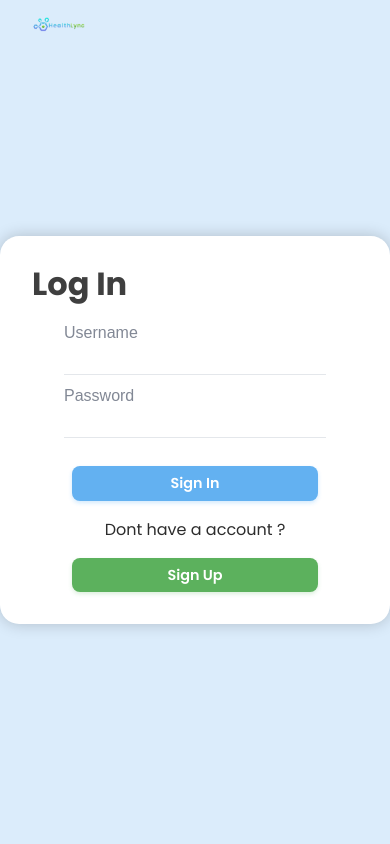
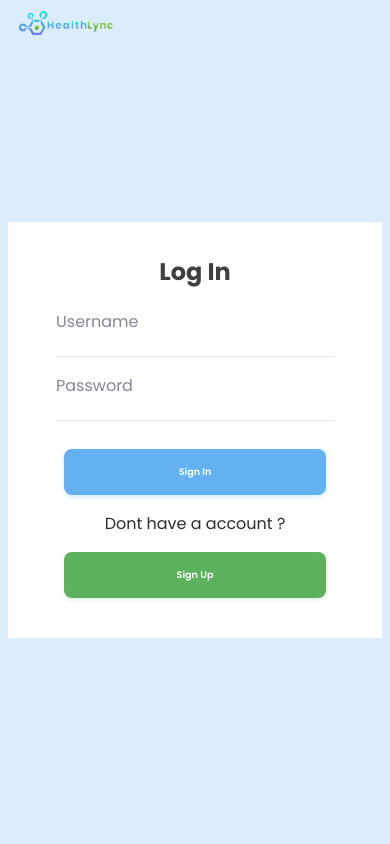
Before and after one commit to markbuckle/health-tracker, a Python web app: template templates/auth/login.html in a window 390 px wide. Run offline with Jinja, Linux system fonts and the light colour scheme; the template is opened without the code that fills it, so the values that code supplies are empty.

Commit message:
minor responsiveness style adjustments

```diff
--- a/public/css/styles.css
+++ b/public/css/styles.css
@@ -43,7 +43,7 @@
     --shadow-lg: 0 4px 20px;
     --shadow-color: rgba(18, 18, 18, 0.07);
 
-    --button-font-size: clamp(0.8rem, 2vw, 1rem);
+    --button-font-size: clamp(0.6rem, 2vw, 0.8rem);
     --primary-font-size: clamp(1rem, 2.5vw, 20px);
 
     --content-width: 90%;
@@ -83,8 +83,8 @@
 .button-basics {
     /* Typography */
     font-family: 'Poppins-SemiBold', sans-serif;
-    /* font-size: var(--button-font-size); */
-    font-size: 90%;
+    font-size: var(--button-font-size);
+    /* font-size: 90%; */
     font-weight: 500;
     line-height: 1;
     text-align: center;
@@ -92,34 +92,39 @@
     text-decoration: none;
 
     /* Sizing and Spacing */
+    min-width: clamp(70px, 15vw, 80px);
+    height: 80%;
+    /* height: var(--header-height-scrolled); */
+    width: auto;
+
+    /* Visual Style */
+    border: 2px solid transparent;
+    border-radius: 8px;
+    cursor: pointer;
+
+    /* Animation */
+    transition: all 0.3s ease;
+
+    /* Remove default button styles */
+    appearance: none;
+    -webkit-appearance: none;
+
+    /* Ensure proper text contrast */
+    color: white;
+
+    /* Prevent text selection */
+    user-select: none;
+}
+.header-buttons {
     padding-top: clamp(0.5rem, 1vw, 1rem);
     padding-bottom: clamp(0.5rem, 1vw, 1rem);
     margin-top: clamp(1rem, 2vw, 1.5rem);
     margin-bottom: clamp(1rem, 2vw, 1.5rem);
-    min-width: clamp(70px, 15vw, 80px);
-    height: 80%;
-    /* height: var(--header-height-scrolled); */
-    width: auto;
-
-    /* Visual Style */
-    border: 2px solid transparent;
-    border-radius: 8px;
-    cursor: pointer;
-
-    /* Animation */
-    transition: all 0.3s ease;
-
-    /* Remove default button styles */
-    appearance: none;
-    -webkit-appearance: none;
-
-    /* Ensure proper text contrast */
-    color: white;
-
-    /* Prevent text selection */
-    user-select: none;
-}
-
+}
+.auth-buttons {
+    padding: 1rem;
+    margin: 0;
+}
 /* Button Links */
 .button a {
     color: inherit;
@@ -819,6 +824,8 @@
 /* ----- user pages ------ */
 * {
     box-sizing: border-box;
+    margin: 0;
+    padding: 0;
   }
 .sidebar {
     background-color: #fefefe;
@@ -919,6 +954,26 @@
 
 .page-link-text-span:hover {
     mix-blend-mode: exclusion;
+}
+/* Additional responsive tweaks */
+@media screen and (max-width: 480px) {
+    .sidebar {
+        width: 100%;
+        max-height: 100vh;
+    }
+
+    .page-link-text-block {
+        font-size: 16px;
+    }
+
+    .sidebar-logo {
+        max-height: 40px;
+    }
+}
+/* Ensure full responsiveness for images and icons */
+img, .nav-icon {
+    max-width: 100%;
+    height: auto;
 }
 .sidebar-bottom-spacer {
     height: 3%;
@@ -950,14 +1005,27 @@
 .spacer-block {
     flex: 1;
 }
+
 .dashboard-content {
-    background-color: transparent;
-    flex: 1;
-    width: auto;
     margin-left: 250px;
     padding: 0 30px 30px 20px;
-    position: static;
-    overflow: hidden;
+    transition: margin-left 0.3s ease-in-out;
+}
+/* Responsive adjustments for smaller screens */
+@media screen and (max-width: 768px) {
+    .header-container-2 {
+        margin-left: 0;
+        padding: 1rem 15px;
+    }
+
+    .dashboard-content {
+        margin-left: 0;
+        padding: 0 15px 15px;
+    }
+
+    .heading {
+        font-size: 24px;
+    }
 }
 .cms-notice {
     padding-bottom: 20px;
@@ -996,6 +1062,7 @@
 }
 .authentication-logo img {
         width: auto;
+        height: auto;
         transition: all 0.3s ease;
         cursor: pointer;
         z-index: 50;
@@ -1034,7 +1102,8 @@
     margin-bottom: 0;
 }
 .heading {
-    font-size: clamp(32px, 5vw, 42px);  /* Responsive font size */
+    font-size: clamp(28px, 5vw, 42px);  /* Responsive font size */
+    justify-content: center;
     text-align: center;
     margin-top: 1rem;
     font-family: 'Poppins-Bold', sans-serif;
@@ -1042,32 +1111,41 @@
     color: rgba(2, 2, 2, 0.76);
 }
 .subheading {
-    font-size: clamp(28px, 4vw, 34px);  /* Responsive font size */
+    font-size: clamp(24px, 4vw, 34px);  /* Responsive font size */
     text-align: center;
     margin-top: 1rem;
     font-family: 'Poppins-SemiBold', sans-serif;
     font-weight: bold;
     color: rgba(104, 104, 104, 0.847);
 }
+.standard-text,
+.hyperlink-text,
+.form-label,
+.back-link {
+    font-family: 'Poppins-Regular', sans-serif;
+}
 .standard-text {
-    margin-top: 0;
     color: rgb(44, 44, 44);
-    font-family: 'Poppins-Regular', sans-serif;
     text-decoration: none;
 }
 .hyperlink-text {
-    margin-top: 1rem;
     color: rgb(108, 108, 108);
-    font-family: 'Poppins-Regular', sans-serif;
     text-decoration: underline;
-}
-
+    cursor: pointer;
+}
 .form-label {
     color: #828895;
-    font-family: Poppins, sans-serif;
     font-weight: 500;
-}
-
+    margin-top: 0.25rem;
+}
+.back-link {
+    color: #828895;
+    text-decoration: none;
+    transition: color 0.3s ease;
+}
+.back-link:hover {
+    color: #00b300;
+}
 .inner-form-div {
     display: flex;
     flex-direction: column;
@@ -1078,13 +1156,15 @@
 .form-input {
     border: none;
     border-bottom: 1px solid #e4e7eb;
-    margin-top: 0.25rem;
+    margin-top: -0.25rem;
     margin-bottom: 0.25rem;
     padding: 0.25rem 0;
+    font-size: clamp(14px, 3vw, 16px);
+    font-family: 'Poppins-Regular', sans-serif;
     display: block;
     width: 100%;
     font-size: 14px;
-    line-height: 1.42857143;
+    line-height: 1.5;
     color: #333333;
     background-color: transparent;
     transition: border-color 0.3s ease;
@@ -1094,10 +1174,78 @@
     outline: none;
     border-bottom-color: #00b300;
 }
-.back-link {
-    color: #828895;
-    text-decoration: none;
-    font-family: Poppins, sans-serif;
+/* Responsive adjustments for very small screens */
+@media screen and (max-width: 480px) {
+    .authentication-logo {
+        margin: 0.5rem 1rem;
+    }
+
+    .authentication-logo img {
+        max-width: 100px;
+    }
+
+    .form-wrap {
+        padding: 0.5rem;
+        min-height: calc(100vh - 80px);
+    }
+
+    .register-block {
+        max-width: 100%;
+        border-radius: 0;
+        padding: 1rem;
+        margin: 0;
+        box-shadow: none;
+    }
+
+    .heading {
+        font-size: clamp(24px, 5vw, 32px);
+    }
+
+    .subheading {
+        font-size: clamp(20px, 4vw, 28px);
+    }
+
+    .form-input {
+        font-size: clamp(12px, 3vw, 14px);
+    }
+}
+
+/* Responsive adjustments for tablets */
+@media screen and (min-width: 481px) and (max-width: 768px) {
+    .register-block {
+        max-width: 90%;
+        padding: 1.5rem;
+    }
+}
+
+/* Horizontal form layout for wider screens */
+@media screen and (min-width: 769px) {
+    .form-wrap {
+        background-color: transparent;
+    }
+
+    .register-block {
+        box-shadow: 0 0 2rem rgba(0, 0, 0, 0.1);
+    }
+}
+
+/* Accessibility and interaction improvements */
+.form-input:hover {
+    border-bottom-color: rgba(0, 179, 0, 0.5);
+}
+
+.form-input:disabled {
+    opacity: 0.6;
+    cursor: not-allowed;
+}
+
+/* Responsive form button (assuming you have a submit button) */
+.form-submit-button {
+    width: 100%;
+    padding: 0.75rem;
+    font-size: clamp(14px, 3vw, 16px);
+    border-radius: 0.5rem;
+    margin-top: 1rem;
 }
 
 /* ----- passwords -----*/
--- a/templates/auth/login.html
+++ b/templates/auth/login.html
@@ -29,9 +29,9 @@
                         </div>
                     </div>
                     <div class="button-container">
-                        <button type="submit" class="button-basics button-blue" value="login">Sign In</button>
+                        <button type="submit" class="button-basics auth-buttons button-blue" value="login">Sign In</button>
                         <div class="standard-text">Dont have a account ?</div>
-                        <button type="button" class="button-basics button-green" onclick="window.location.href='/register'">Sign Up</button>
+                        <button type="button" class="button-basics auth-buttons button-green" onclick="window.location.href='/register'">Sign Up</button>
                     </div>
                 </form>
         </div>
--- a/templates/auth/register.html
+++ b/templates/auth/register.html
@@ -52,7 +52,7 @@
                         </div>
                     </div>
                     <div class="button-container">
-                        <button type="submit" class="button-basics button-green" value="register">Sign Up</button>
+                        <button type="submit" class="button-basics auth-buttons button-green" value="register">Sign Up</button>
                         <a href="/login"  class="hyperlink-text">Go back to login page</a>
                     </div>
                 </form>
--- a/templates/index.html
+++ b/templates/index.html
@@ -16,8 +16,8 @@
               <a href="/how-it-works"  class="header-links">Getting Started</a>
             </div>
             <div class="authentication-block">
-              <a href="/login" class="button-basics button-blue">Log In</a>
-              <a href="/register" class="button-basics button-green">Sign Up</a>
+              <a href="/login" class="button-basics header-buttons button-blue">Log In</a>
+              <a href="/register" class="button-basics header-buttons button-green">Sign Up</a>
               <a href="https://github.com/markbuckle/health-tracker" class="icon-link">
                 <svg xmlns="http://www.w3.org/2000/svg"
                     width="25" height="25" fill="none" viewbox="0 0 20 16" app="ikonik"
--- a/templates/user/reports.html
+++ b/templates/user/reports.html
@@ -4036,6 +4036,7 @@
     type="text/javascript" integrity="sha256-9/aliU8dGd2tb6OSsuzixeV4y/faTqgFtohetphbbj0="
     crossorigin="anonymous"></script>
   <script src="js/webflow.js" type="text/javascript"></script>
+  <script src="js/main.js" defer type="module"></script>
   <script src="https://cdnjs.cloudflare.com/ajax/libs/Chart.js/2.8.0/Chart.js"></script>
   <script src="https://cdn.jsdelivr.net/npm/apexcharts"></script>
 </body>
```
Also changed, not shown: other parts of public/css/styles.css (+41 -12 lines), 4 other files. Lines whose indentation alone changed are shown as unchanged.
